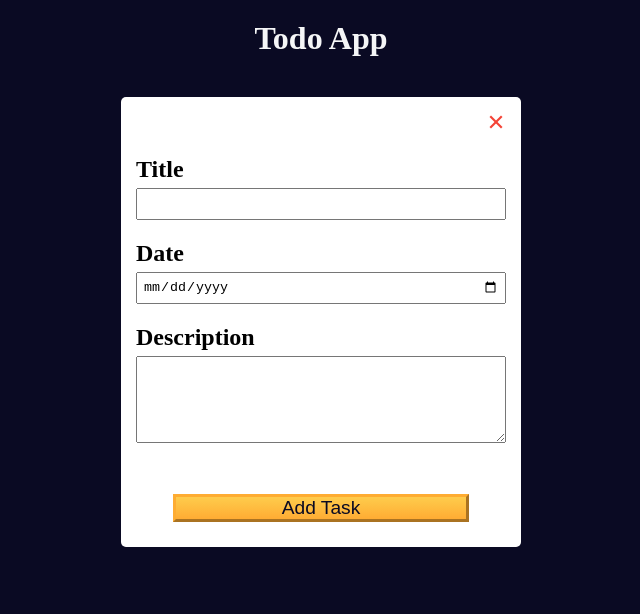
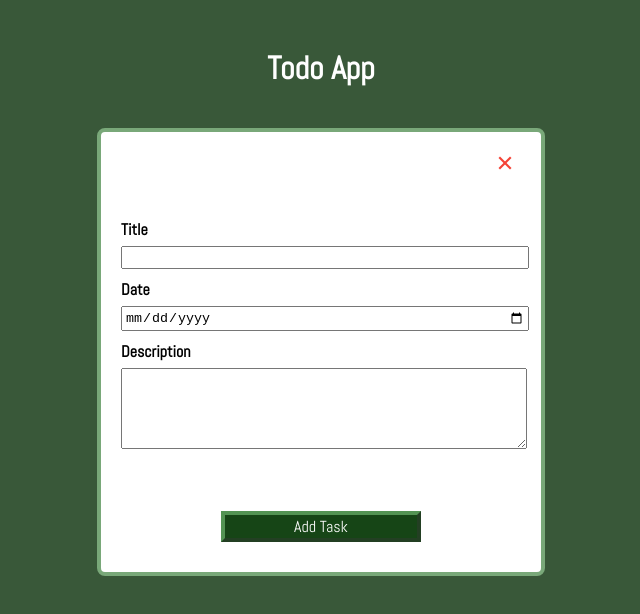
Before and after one commit to VictoryMa8/miscellaneous-projects-2024, a browser extension: page todoList/index.html in a window 1280 px wide. Both pictures are taken after a click on the button "Add New Task". Shown: the whole page, without its empty margins (319-959 px from the left). Drawn offline with Linux system fonts and the light colour scheme.

Commit message:
Todo list styling

```diff
--- a/todoList/index.html
+++ b/todoList/index.html
@@ -6,6 +6,9 @@
   <meta http-equiv="X-UA-Compatible" content="IE=edge" />
   <meta name="viewport" content="width=device-width, initial-scale=1.0" />
   <title>Todo App</title>
+  <link rel="preconnect" href="https://fonts.googleapis.com">
+  <link rel="preconnect" href="https://fonts.gstatic.com" crossorigin>
+  <link href="https://fonts.googleapis.com/css2?family=Abel&family=Roboto:ital,wght@0,100;0,300;0,400;0,500;0,700;0,900;1,100;1,300;1,400;1,500;1,700;1,900&display=swap" rel="stylesheet">
   <link rel="stylesheet" href="styles.css" />
 </head>
 
--- a/todoList/styles.css
+++ b/todoList/styles.css
@@ -1,21 +1,6 @@
-:root {
-  --white: #fff;
-  --light-grey: #f5f6f7;
-  --dark-grey: #0a0a23;
-  --yellow: #f1be32;
-  --golden-yellow: #feac32;
-}
-
-*,
-*::before,
-*::after {
-  margin: 0;
-  padding: 0;
-  box-sizing: border-box;
-}
-
 body {
-  background-color: var(--dark-grey);
+  background-color: rgb(57, 88, 57);
+  font-family: 'Abel', 'Roboto';
 }
 
 main {
@@ -26,41 +11,40 @@ main {
 }
 
 h1 {
-  color: var(--light-grey);
-  margin: 20px 0 40px 0;
+  color: white;
+  margin: 40px;
 }
 
 .todo-app {
-  background-color: var(--white);
-  width: 300px;
-  height: 350px;
-  border: 5px solid var(--yellow);
+  background-color: white;
+  width: 400px;
+  height: 400px;
+  border: 4px solid rgb(121, 168, 121);
   border-radius: 8px;
-  padding: 15px;
+  padding: 20px;
   position: relative;
   display: flex;
   flex-direction: column;
-  gap: 10px;
 }
 
 .btn {
+  font-family: 'Abel', 'Roboto';
   cursor: pointer;
   width: 100px;
   margin: 10px;
-  color: var(--dark-grey);
-  background-color: var(--golden-yellow);
-  background-image: linear-gradient(#fecc4c, #ffac33);
-  border-color: var(--golden-yellow);
-  border-width: 3px;
+  color: white;
+  background-color: rgb(22, 69, 22);
+  border-color: rgb(83, 147, 83);
+  border-width: 4px;
 }
 
 .btn:hover {
-  background-image: linear-gradient(#ffcc4c, #f89808);
+  background-color: rgb(83, 147, 83);
 }
 
 .large-btn {
-  width: 80%;
-  font-size: 1.2rem;
+  width: 50%;
+  font-size: 1rem;
   align-self: center;
   justify-self: center;
 }
@@ -82,11 +66,11 @@ h1 {
   top: 50%;
   left: 50%;
   transform: translate(-50%, -50%);
-  background-color: var(--white);
-  border-radius: 5px;
-  padding: 15px;
-  width: 300px;
-  height: 350px;
+  background-color: white;
+  border-radius: 4px;
+  padding: 16px;
+  width: 400px;
+  height: 400px;
   flex-direction: column;
   justify-content: space-between;
   overflow: auto;
@@ -94,7 +78,7 @@ h1 {
 
 .task-form-header {
   display: flex;
-  justify-content: flex-end;
+  justify-content: end;
 }
 
 .task-form-body {
@@ -116,8 +100,8 @@ h1 {
 }
 
 .task-form-label {
-  margin-bottom: 5px;
-  font-size: 1.3rem;
+  margin-bottom: 6px;
+  font-size: 1rem;
   font-weight: bold;
 }
 
@@ -159,11 +143,11 @@ h1 {
   display: none;
 }
 
-@media (min-width: 576px) {
+@media (max-width: 576px) {
   .todo-app,
   .task-form {
-    width: 400px;
-    height: 450px;
+    width: 300px;
+    height: 400px;
   }
 
   .task-form-label {
```
